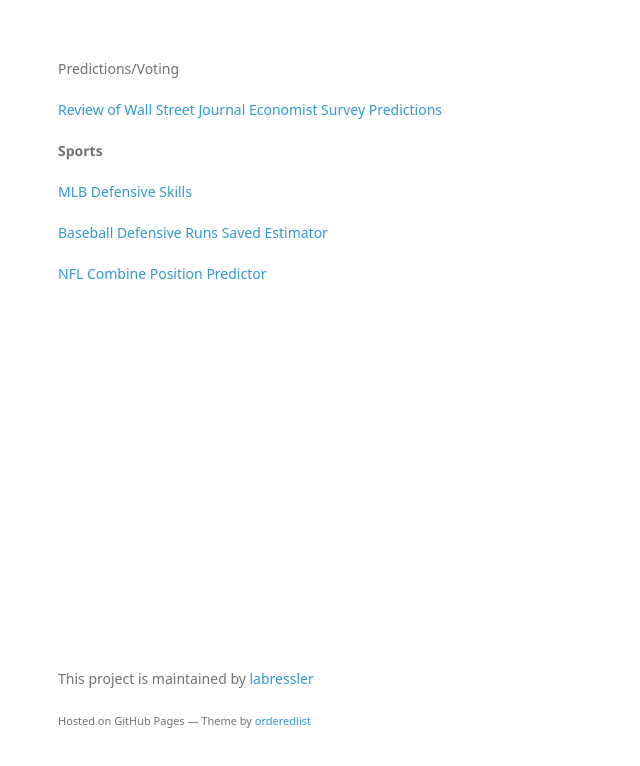
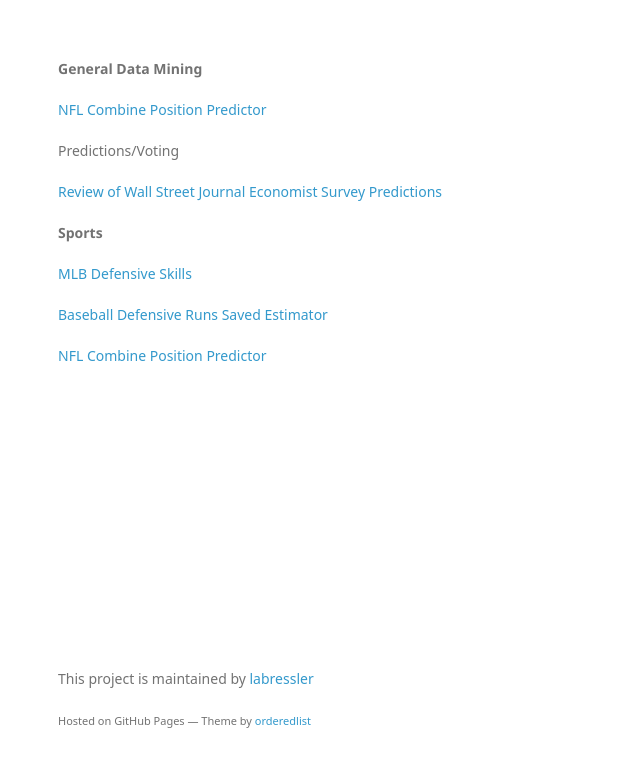
Before and after one commit to biscuits27/analytics, a plain HTML site: page index.html in a window 1280 px wide. Shown: the whole page, without its empty margins (0-640 px from the left). Drawn offline with Linux system fonts and the light colour scheme; a web font is replaced by a local one.

Commit message:
Update index.html

```diff
--- a/index.html
+++ b/index.html
@@ -14,6 +14,8 @@
   </head>
   <body>
 
+<p><b>General Data Mining</b></p>
+<p><a href="football.html">NFL Combine Position Predictor</a></p>
 <a id="welcome-to-github-pages" class="anchor" href="#welcome-to-github-pages" aria-hidden="true"><span aria-hidden="true" class="octicon octicon-link"></span></a></h3>
 <p>Predictions/Voting</p>
 <p><a href="wsjeconpredictions.html">Review of Wall Street Journal Economist Survey Predictions</a></p>
```
